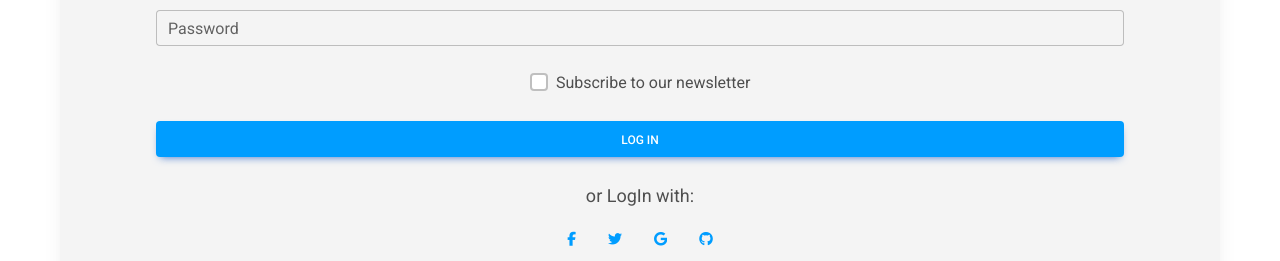
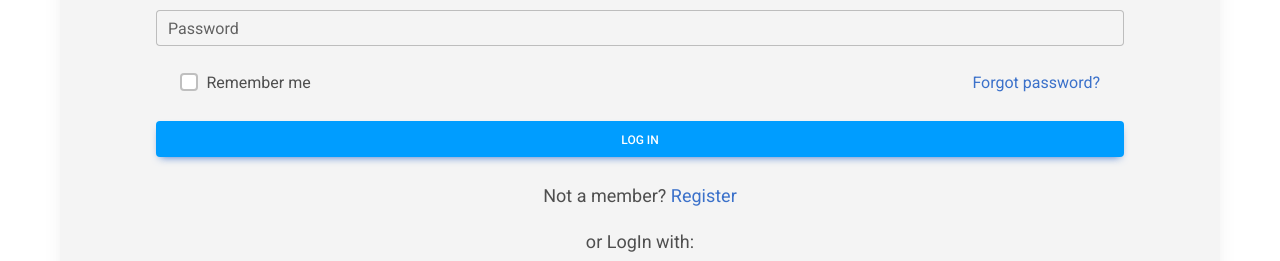
Before and after one commit to Octal-Ideas/octal-educators, a React (Vite) app: page /login in a window 1280 px wide. Shown: the part 675-936 px from the top of the page. Built offline with nearby package versions, Linux system fonts and the light colour scheme.

Commit message:
Added forgot password

```diff
--- a/src/components/signup-login/login.jsx
+++ b/src/components/signup-login/login.jsx
@@ -25,14 +25,16 @@ function LogIn() {
 
 
 
-                    <MDBInput wrapperClass='mb-4' label='Email' id='form1' type='email'/>
+                    <MDBInput wrapperClass='mb-4' label='Email' id='form1' type='email' />
                     <MDBInput wrapperClass='mb-4' label='Password' id='form1' type='password' />
 
-                    <div className='d-flex justify-content-center mb-4'>
-                        <MDBCheckbox name='flexCheck' value='' id='flexCheckDefault' label='Subscribe to our newsletter' />
+                    <div className="d-flex justify-content-between mx-4 mb-4">
+                        <MDBCheckbox name='flexCheck' value='' id='flexCheckDefault' label='Remember me' />
+                        <a href="!#">Forgot password?</a>
                     </div>
 
                     <MDBBtn className='w-100 mb-4' size='md' style={{ background: '#009dff' }}>Log In</MDBBtn>
+                    <p className="text-center">Not a member? <a href="/register">Register</a></p>
 
                     <div className="text-center">
 
```
